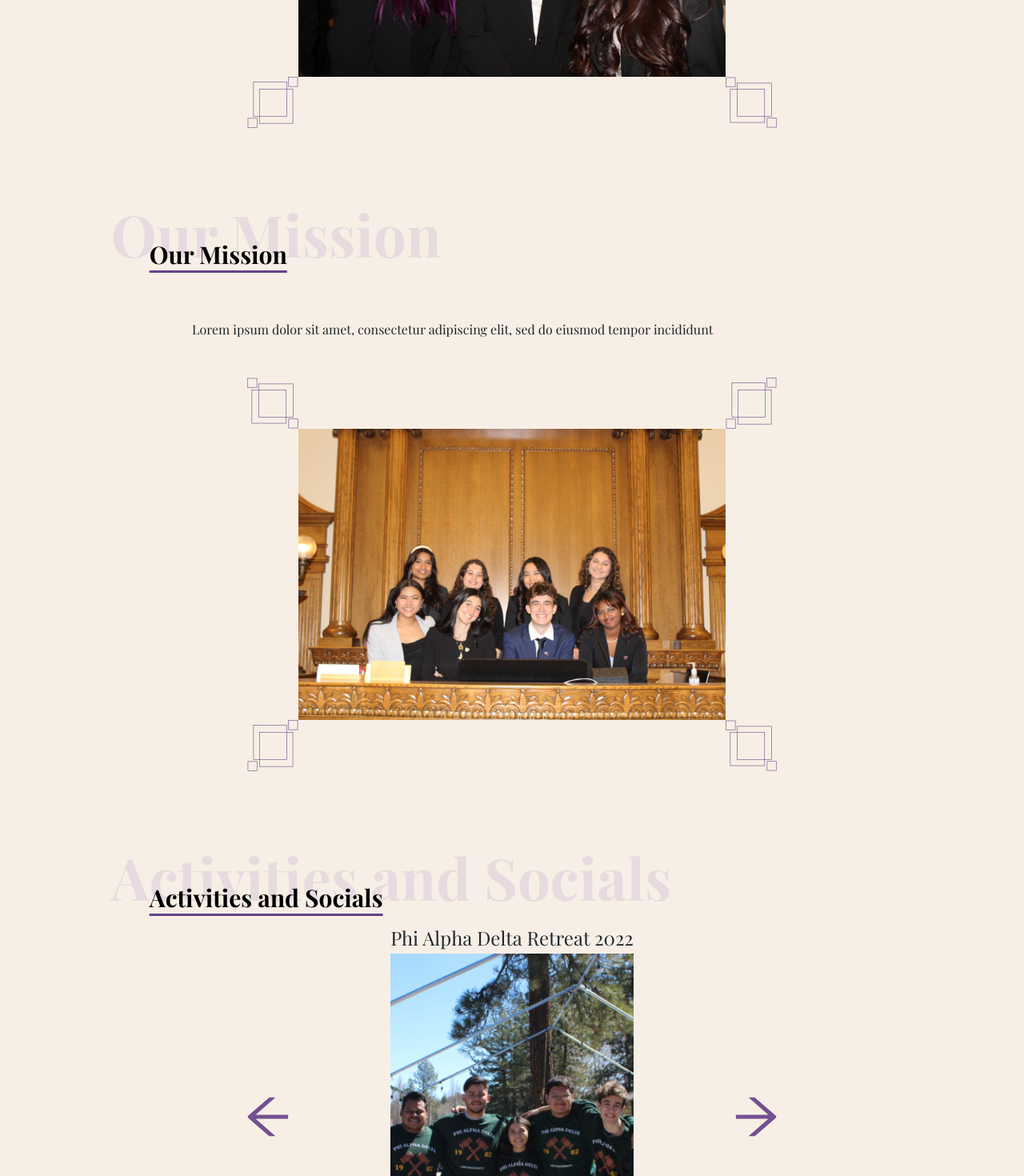
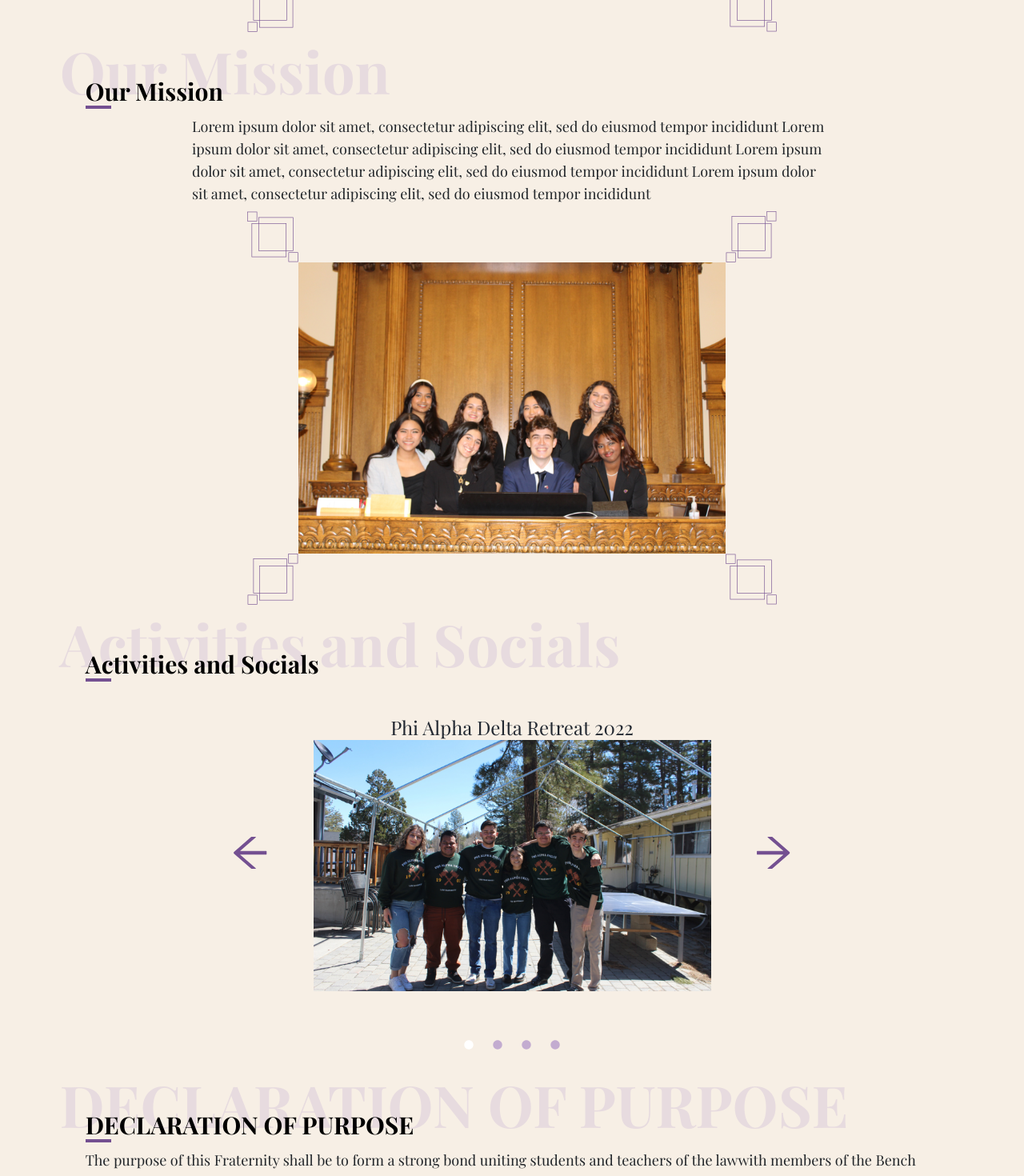
Before and after one commit to acm-ucr/pad-website, a Next.js app: page /about in a window 1280 px wide. Shown: the part 1330-2800 px from the top of the page at 80% size. Built offline with nearby package versions, Linux system fonts and the light colour scheme; a web font is replaced by a local one; what tailwindcss-animated would draw is missing.

Commit message:
fix about mobile

```diff
--- a/src/app/about/page.js
+++ b/src/app/about/page.js
@@ -10,27 +10,34 @@ import landing from "../../../public/landing.png";
 
 const AboutPage = () => {
   return (
-    <div className="flex flex-col items-center">
+    <div className="flex flex-col items-center overflow-hidden">
       <Header title="About Us" src={about} />
       <CoreValueCards />
-      <div className="w-10/12 flex flex-col items-center">
+      <div className="w-10/12 flex flex-col items-center my-12">
         <Title title="Who We Are" />
-        <p className="w-9/12 font-playfair my-5">
+        <p className="textsm md:text-lg w-9/12 font-playfair my-2 md:my-5">
           We are the preeminent law fraternity promoting the bonds of
           fraternalism and we are the leader in the devolopment advancement of
           professional ideals.
         </p>
         <Picture picture={PAD3} />
+
         <Title title="Our Mission" />
-        <p className="w-9/12 font-playfair my-5">
+        <p className="textsm md:text-lg w-9/12 font-playfair my-2 md:my-5">
           Lorem ipsum dolor sit amet, consectetur adipiscing elit, sed do
-          eiusmod tempor incididunt
+          eiusmod tempor incididunt Lorem ipsum dolor sit amet, consectetur
+          adipiscing elit, sed do eiusmod tempor incididunt Lorem ipsum dolor
+          sit amet, consectetur adipiscing elit, sed do eiusmod tempor
+          incididunt Lorem ipsum dolor sit amet, consectetur adipiscing elit,
+          sed do eiusmod tempor incididunt
         </p>
         <Picture picture={PAD4} />
         <Title title="Activities and Socials" />
-        <PictureCarousel />
+        <div className="w-full md:w-2/3">
+          <PictureCarousel />
+        </div>
         <Title title="DECLARATION OF PURPOSE" />
-        <p className=" font-playfair my-5 mb-60">
+        <p className="textsm md:text-lg font-playfair my-2 md:my-5 ">
           The purpose of this Fraternity shall be to form a strong bond uniting
           students and teachers of the lawwith members of the Bench and Bar in a
           fraternal fellowship designed to advance the ideals of liberty and
--- a/src/components/Header.jsx
+++ b/src/components/Header.jsx
@@ -10,7 +10,7 @@ const Header = ({ src, title }) => {
         className="w-full object-cover h-full"
       />
       <div className="absolute bg-gradient-to-b from-transparent to-[#331B48] h-full w-full absolute-0 top-0 flex items-center justify-center">
-        <p className="px-8 py-2 border-solid border-1 border-pad-beige text-5xl text-pad-beige font-bold font-playfair">
+        <p className="px-8 py-2 border-solid border-1 border-pad-beige text-3x md:text-5xl text-pad-beige font-bold font-playfair">
           {title}
         </p>
       </div>
--- a/src/components/Title.jsx
+++ b/src/components/Title.jsx
@@ -2,16 +2,13 @@ import React from "react";
 
 const Title = ({ title }) => {
   return (
-    <div className="md:flex-row h-48 w-full md:items-end md:justify-end">
-      <div className="relative top-24">
-        <div className="text-pad-textshadow md:text-s md:items-end font-bold font-playfair text-7xl relative left-8">
-          {title}
-        </div>
-        <div className="text-black font-bold font-playfair md:text-s text-3xl relative left-20 bottom-7">
-          <span className="underline underline-offset-8 decoration-pad-darkpurple">
-            {title}
-          </span>
-        </div>
+    <div className="relative w-full mt-14">
+      <div className="absolute text-pad-textshadow text-5xl md:text-7xl font-bold font-playfair -left-8 bottom-3 whitespace-nowrap">
+        {title}
+      </div>
+      <div className="text-black font-bold font-playfair text-xl md:text-3xl relative">
+        {title}
+        <div className="h-1 w-8 bg-pad-purple" />
       </div>
     </div>
   );
--- a/src/components/about/CoreValueCard.jsx
+++ b/src/components/about/CoreValueCard.jsx
@@ -4,8 +4,8 @@ const CoreValueCard = ({ icon, text }) => {
   return (
     <div className="aspect-[3/5] group-even:bg-pad-purple group-odd:bg-pad-darkpurple flex flex-col items-center w-full justify-center">
       {icon}
-      <div className="h-[3px] w-16 bg-pad-beige my-8 " />
-      <p className="text-1xl text-pad-beige font-playfair font-bold  ">
+      <div className="h-[2px] w-16 bg-pad-beige my-4 md:my-8 " />
+      <p className="text-xs md:text-xl text-pad-beige font-playfair font-bold  ">
         {text}
       </p>
     </div>
--- a/src/components/about/CoreValueCards.jsx
+++ b/src/components/about/CoreValueCards.jsx
@@ -10,7 +10,7 @@ import { FaInvision } from "react-icons/fa";
 import { Row, Col } from "react-bootstrap";
 import CoreValueCard from "./CoreValueCard";
 
-const iconStyle = "text-4xl text-pad-beige";
+const iconStyle = "text-2xl md:text-4xl text-pad-beige";
 
 const coreValues = [
   { icon: <FaBlackTie className={iconStyle} />, text: "Integrity" },
@@ -24,7 +24,7 @@ const coreValues = [
 const CoreValueCards = () => {
   return (
     <div className="w-10/12 -mt-16 flex justify-center z-50">
-      <Row className="w-full">
+      <Row className="w-full flex items-center justify-center">
         {coreValues.map((coreValue, index) => (
           <Col className="p-0 group border-0" key={index} xs={3} md>
             <CoreValueCard icon={coreValue.icon} text={coreValue.text} />
--- a/src/components/about/Picture.jsx
+++ b/src/components/about/Picture.jsx
@@ -4,22 +4,22 @@ import Boxessvg from "../svg/Boxessvg";
 
 const Picture = ({ picture }) => {
   return (
-    <div className="relative w-1/2 my-16">
+    <div className="relative w-9/12 md:w-1/2 my-16">
       <Boxessvg
         color="#745091"
-        className="absolute right-0 top-0 translate-x-full -translate-y-full w-16 h-16"
+        className="absolute right-0 top-0 translate-x-full -translate-y-full w-8 h-8 md:w-16 md:h-16"
       />
       <Boxessvg
         color="#745091"
-        className="absolute left-0 top-0 -translate-x-full -translate-y-full rotate-90 w-16 h-16"
+        className="absolute left-0 top-0 -translate-x-full -translate-y-full rotate-90 w-8 h-8 md:w-16 md:h-16"
       />
       <Boxessvg
         color="#745091"
-        className="absolute right-0 bottom-0 translate-x-full translate-y-full rotate-90 w-16 h-16"
+        className="absolute right-0 bottom-0 translate-x-full translate-y-full rotate-90 w-8 h-8 md:w-16 md:h-16"
       />
       <Boxessvg
         color="#745091"
-        className="absolute left-0 bottom-0 -translate-x-full translate-y-full w-16 h-16"
+        className="absolute left-0 bottom-0 -translate-x-full translate-y-full w-8 h-8 md:w-16 md:h-16"
       />
       <Image src={picture} className="w-full" alt="picture" />
     </div>
--- a/src/components/about/PictureCarousel.jsx
+++ b/src/components/about/PictureCarousel.jsx
@@ -3,26 +3,35 @@ import { AiOutlineArrowLeft, AiOutlineArrowRight } from "react-icons/ai";
 import { RxDotFilled } from "react-icons/rx";
 import React from "react";
 import { useState } from "react";
+import Image from "next/image";
+import PAD5 from "../../../public/PAD5.png";
+import events from "../../../public/events.png";
+import about from "../../../public/about.png";
+import join from "../../../public/join.png";
 
 const PictureCarousel = () => {
   const slides = [
     {
-      url: "PAD5.png",
+      description: "Phi Alpha Delta Retreat 2022",
+      src: PAD5,
     },
     {
-      url: "events.png",
+      description: "Hello World",
+      src: events,
     },
     {
-      url: "about.png",
+      description: "Meow",
+      src: about,
     },
     {
-      url: "join.png",
+      description: "Wow",
+      src: join,
     },
   ];
   const [currentIdx, setCurrentIdx] = useState(0);
 
   const prevSlide = () => {
-    const isFirstSlide = currentIndex === 0;
+    const isFirstSlide = currentIdx === 0;
     const newIdx = isFirstSlide ? slides.length - 1 : currentIdx - 1;
     setCurrentIdx(newIdx);
   };
@@ -38,23 +47,28 @@ const PictureCarousel = () => {
   };
 
   return (
-    <div className="h-[85vh]">
-      <div>
-        <div className="max-w-[800px] h-[480px] w-full m-auto relative group">
-          <p className=" mb-1 font-playfair text-pad-black text-2xl">
-            Phi Alpha Delta Retreat 2022
+    <div className="h-[300px] md:h-[480px] w-full m-auto group flex-col flex items-center justify-center">
+      <div className="h-full items-center justify-center flex">
+        <AiOutlineArrowLeft
+          onClick={prevSlide}
+          size={70}
+          className="text-pad-purple cursor-pointer text-xl"
+        />
+        <div className="flex flex-col items-center justify-center">
+          <p className="m-0 font-playfair text-pad-black text-base md:text-2xl">
+            {slides[currentIdx].description}
           </p>
-          <div
-            style={{ backgroundImage: `url(${slides[currentIdx].url})` }}
-            className="w-full h-full bg-center bg-cover duration-500"
-          ></div>
-          {/* Left Arrow */}
-          <div className=" absolute top-[50%] -translate-x-52 translate-y-[-50%] left-5  text-pad-purple cursor-pointer">
-            <AiOutlineArrowLeft onClick={prevSlide} size={70} />
+          <Image
+            src={slides[currentIdx].src}
+            className="w-10/12 duration-300"
+          />
         </div>
-          {/* Right Arrow */}
-          <div className="absolute top-[50%] translate-x-52 translate-y-[-50%] right-5  text-pad-purple cursor-pointer">
-            <AiOutlineArrowRight onClick={nextSlide} size={70} />
+
+        <AiOutlineArrowRight
+          onClick={nextSlide}
+          size={70}
+          className="text-pad-purple cursor-pointer text-xl"
+        />
       </div>
       <div className="flex top-4 justify-center py-2">
         {slides.map((slide, slideIdx) => (
@@ -72,8 +86,6 @@ const PictureCarousel = () => {
         ))}
       </div>
     </div>
-      </div>
-    </div>
   );
 };
 
```
Lines whose indentation alone changed are shown as unchanged.
